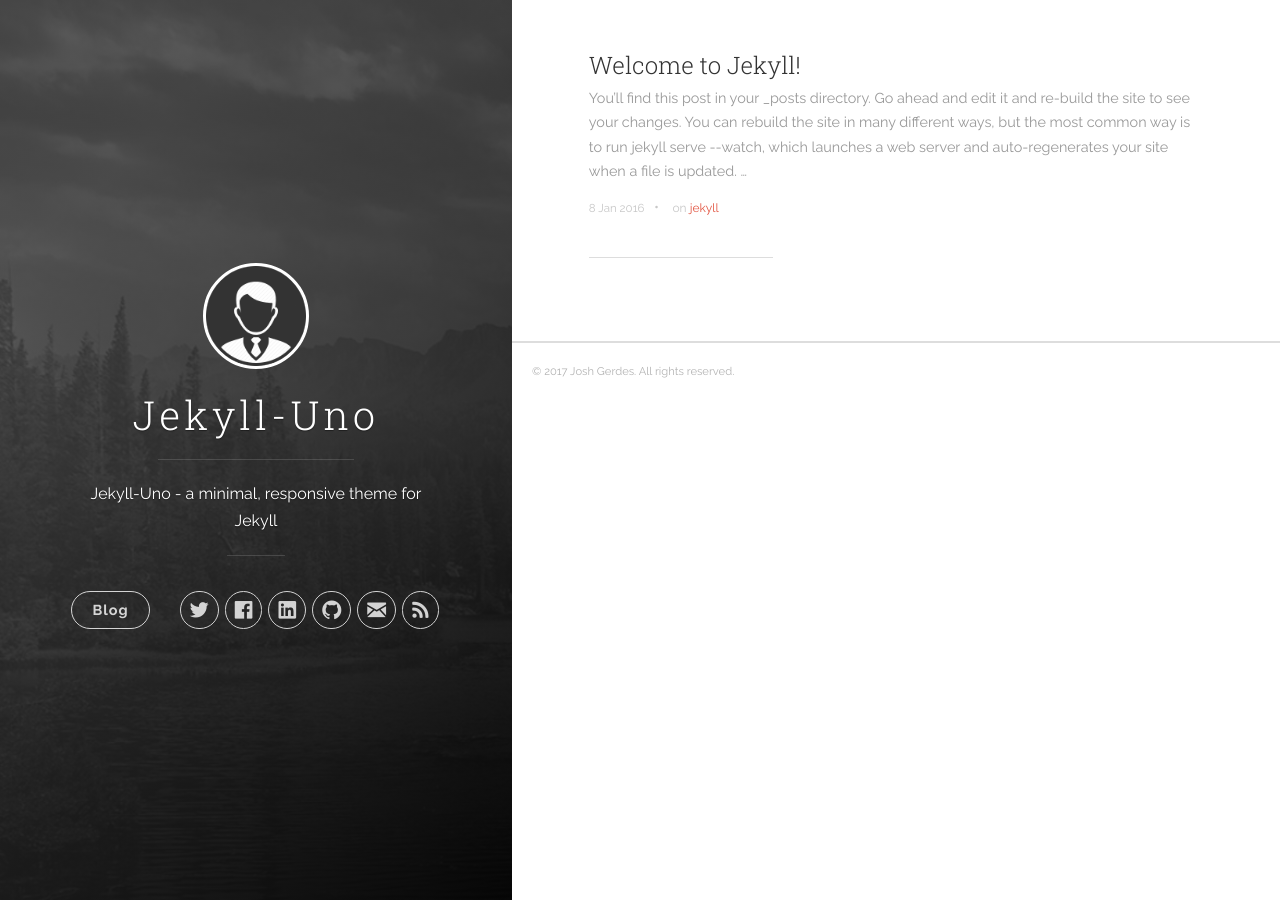
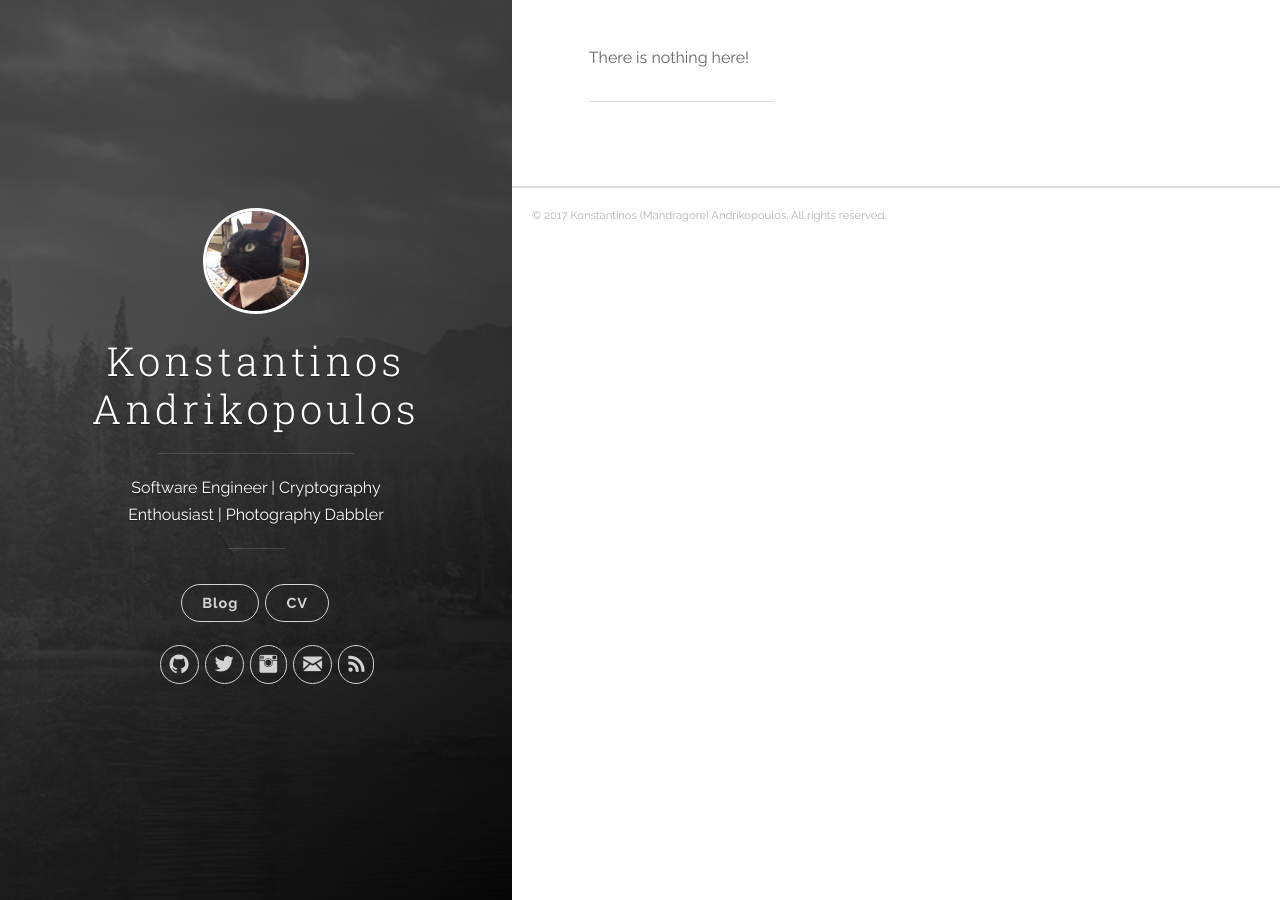
Before and after one commit to Mandragorian/mandragorian.github.io, a Jekyll site: the page built from index.html, in a window 1280 px wide. Built offline with Jekyll 4.4.1, drawn with Linux system fonts in a browser that asks for light colours; nearby versions of some CDN libraries; the list of posts is cut into pages by our own code.

Commit message:
Personalize uno

````diff
--- a/_config.yml
+++ b/_config.yml
@@ -1,18 +1,17 @@
 # Site settings
-title: Jekyll-Uno
-description: 'Jekyll-Uno - a minimal, responsive theme for Jekyll'
-url: 'http://joshgerdes.com/jekyll-uno'
+title: Konstantinos Andrikopoulos
+description: 'Software Engineer | Cryptography Enthousiast | Photography Dabbler'
+url: 'http://github.mandragore.xyz'
 baseurl: ''
 # google_analytics: 'UA-XXXXXX-X'
 # disqus_shortname: 'your-disqus-name'
 
 author:
-  name: 'Josh Gerdes'
-  email: josh@joshgerdes.com
-  twitter_username: joshgerdes
-  facebook_username: joshgerdes
-  github_username:  joshgerdes
-  linkedin_username:  joshgerdes
+  name: 'Konstantinos (Mandragore) Andrikopoulos'
+  email: gkonstandinos@gmail.com
+  twitter_username: Mandragoras2
+  github_username:  mandragorian
+  instagram_username: mandragore_photo
 
 defaults:
   -
@@ -25,7 +24,7 @@ defaults:
 # Build settings
 destination: _site
 paginate: 10
-permalink: /:year/:title/
+#permalink: /:year/:title/
 markdown: kramdown
 highlighter: rouge
 
--- a/_includes/header.html
+++ b/_includes/header.html
@@ -21,13 +21,25 @@
           <nav class="cover-navigation cover-navigation--primary">
             <ul class="navigation">
               <li class="navigation__item"><a href="{{ site.baseurl }}/#blog" title="link to {{ site.title }} blog" class="blog-button">Blog</a></li>
+
+              <li class="navigation__item"><a href="{{ site.baseurl }}/cv" title="link to {{ site.title }} cv" class="blog-button">CV</a></li>
             </ul>
           </nav>
 
           <nav class="cover-navigation navigation--social">
             <ul class="navigation">
 
-            {% if site.author.twitter_username %}
+             {% if site.author.github_username %}
+              <!-- GitHub -->
+              <li class="navigation__item">
+                <a href="https://www.github.com/{{ site.author.github_username }}" title="{{ site.author.github_username }} on GitHub" target="_blank">
+                  <i class="icon icon-social-github"></i>
+                  <span class="label">GitHub</span>
+                </a>
+              </li>
+            {% endif %}
+
+           {% if site.author.twitter_username %}
               <!-- Twitter -->
               <li class="navigation__item">
                 <a href="http://twitter.com/{{ site.author.twitter_username }}" title="@{{ site.author.twitter_username }} on Twitter" target="_blank">
@@ -57,17 +69,17 @@
               </li>
             {% endif %}
 
-            {% if site.author.github_username %}
-              <!-- GitHub -->
+             {% if site.author.instagram_username %}
+              <!-- Instagram -->
               <li class="navigation__item">
-                <a href="https://www.github.com/{{ site.author.github_username }}" title="{{ site.author.github_username }} on GitHub" target="_blank">
-                  <i class="icon icon-social-github"></i>
+                <a href="https://www.instagram.com/{{ site.author.instagram_username }}" title="{{ site.author.instagram_username }} on Instagram" target="_blank">
+                  <i class="icon icon-social-instagram"></i>
                   <span class="label">GitHub</span>
                 </a>
               </li>
             {% endif %}
 
-            {% if site.author.email %}
+           {% if site.author.email %}
               <!-- Email -->
               <li class="navigation__item">
                 <a href="mailto:{{ site.author.email }}" title="Email {{ site.author.email }}" target="_blank">
--- a/_posts/2016-01-08-welcome-to-jekyll.markdown
+++ /dev/null
@@ -1,25 +0,0 @@
----
-title:  "Welcome to Jekyll!"
-date:   2016-01-08 15:04:23
-categories: [jekyll]
-tags: [jekyll]
----
-You’ll find this post in your `_posts` directory. Go ahead and edit it and re-build the site to see your changes. You can rebuild the site in many different ways, but the most common way is to run `jekyll serve --watch`, which launches a web server and auto-regenerates your site when a file is updated.
-
-To add new posts, simply add a file in the `_posts` directory that follows the convention `YYYY-MM-DD-name-of-post.ext` and includes the necessary front matter. Take a look at the source for this post to get an idea about how it works.
-
-Jekyll also offers powerful support for code snippets:
-
-``` ruby
-def print_hi(name)
-  puts "Hi, #{name}"
-end
-print_hi('Tom')
-#=> prints 'Hi, Tom' to STDOUT.
-```
-
-Check out the [Jekyll docs][jekyll] for more info on how to get the most out of Jekyll. File all bugs/feature requests at [Jekyll’s GitHub repo][jekyll-gh]. If you have questions, you can ask them on [Jekyll’s dedicated Help repository][jekyll-help].
-
-[jekyll]:      http://jekyllrb.com
-[jekyll-gh]:   https://github.com/jekyll/jekyll
-[jekyll-help]: https://github.com/jekyll/jekyll-help
--- /dev/null
+++ b/cv/index.markdown
@@ -0,0 +1,73 @@
+---
+layout: default
+robots: noindex
+---
+
+Work experience
+===============
+
+- Arrikto Inc. (January 2016 - present):
+
+
+	Working on the design and implementation of secure peer-to-peer file-sharing networks.
+
+
+- PANORAMIX project (October 2016 - December 2016):
+
+	Worked on the design and implementation of an Instant Messaging protocol which
+	provides anonimity against a global adversary, using Secure Multiparty Computation.
+
+Education
+=========
+
+- National Technical University of Athens (2011-2016):
+
+	Five year Master of Engineering degree in Electrical and Computer Engineering.
+	Specialized in computer science and cryptography.
+
+	ECE NTUA is Greece's most prestigious Engineering School.
+
+Technical Skills
+======
+
+- Programming Languages/Assemblies:
+
+	Python --- C --- Ocaml --- C++ --- Java --- 8086 --- x86 --- AVR --- HTML/CSS/JS
+
+- Web:
+
+	Django
+
+- Editors/IDEs:
+
+	Vim --- Eclipse
+
+- Version control:
+
+	git
+
+- Testing:
+
+	Unittest --- Cmock --- Unity
+
+- Cryptography:
+
+	OpenSSL --- Libotr --- gcrypt --- libsodium
+
+
+Other Skills
+============
+
+- Languages:
+
+	Greek (native) --- English (fluent) --- German (elementary)
+
+- Typesetting
+
+	Latex
+
+Achievements
+============
+
+- Christos Papakiriakopoulos Award for Performance in Mathematics
+- Merged commits in crypto101 ebook, explaining the OTR protocol
--- a/index.html
+++ b/index.html
@@ -6,6 +6,7 @@ robots: noindex
 <div class="main-post-list">
 
   <ol class="post-list">
+    {% if paginator.posts.size > 0 %}
       {% for post in paginator.posts %}
         <li>
           <h2 class="post-list__post-title post-title"><a href="{{ site.baseurl }}{{ post.url }}" title="{{ post.title }}">{{ post.title }}</a></h2>
@@ -19,6 +20,9 @@ robots: noindex
           <hr class="post-list__divider">
         </li>
       {% endfor %}
+    {% else %}
+    There is nothing here!
+    {% endif %}
   </ol>
 
   <hr class="post-list__divider ">
````
Also changed, not shown: _layouts/default.html (line endings or trailing spaces), images/profile.jpg. Lines whose indentation alone changed are shown as unchanged.
